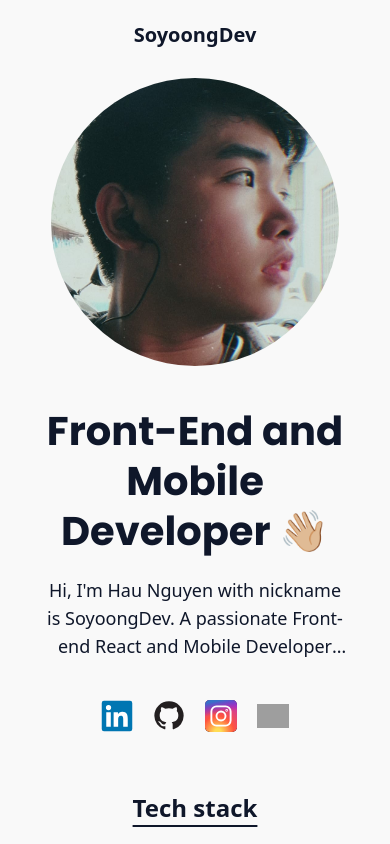
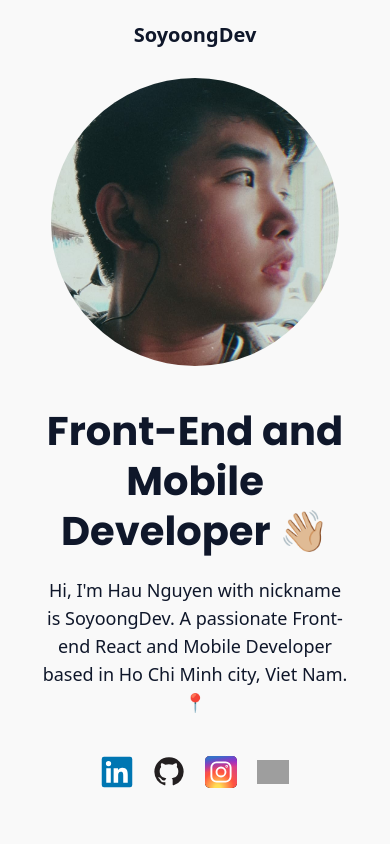
Before and after one commit to soyoongdev/soyoongdev-portfolio, a Next.js app: page / in a window 390 px wide. Shown: the top 844 px of the page. Built offline with nearby package versions, Linux system fonts and the light colour scheme; grey boxes are pictures that could not be loaded.

Commit message:
style: update style

```diff
--- a/src/components/hero-banner.tsx
+++ b/src/components/hero-banner.tsx
@@ -30,7 +30,7 @@ function HeroBanner() {
             >
               Front-End and Mobile Developer 👋🏼
             </h1>
-            <p className='line-clamp-3 text-center text-lg md:line-clamp-5 md:text-left'>
+            <p className='line-clamp-none text-center text-lg md:line-clamp-5 md:text-left'>
               Hi, I'm Hau Nguyen with nickname is SoyoongDev. A passionate
               Front-end React and Mobile Developer based in Ho Chi Minh city,
               Viet Nam. 📍
```
